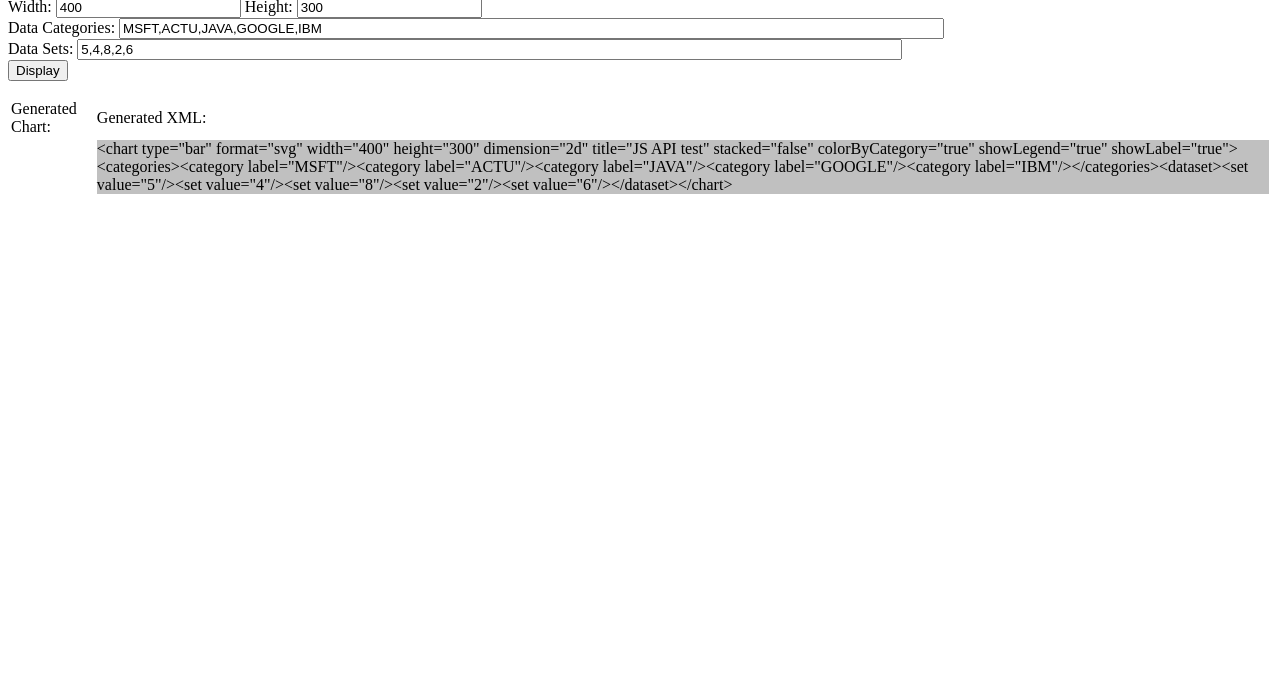
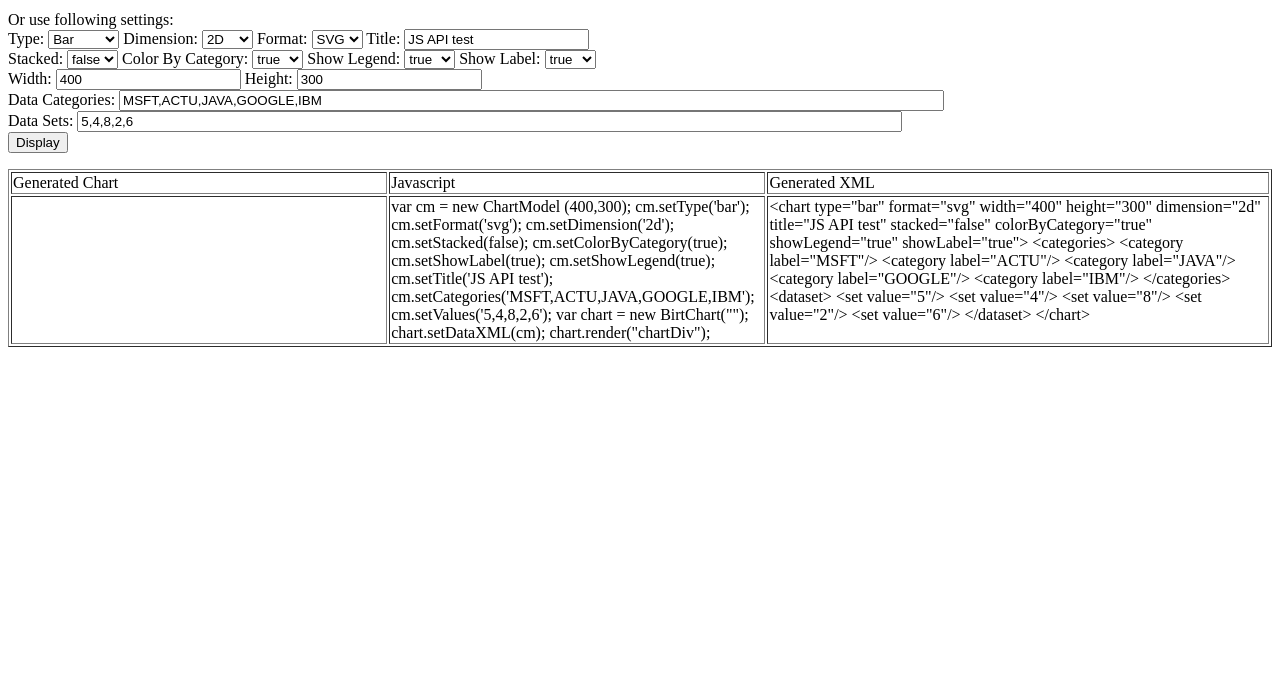
Before and after one commit to Bill57/birt-chart-js-ext, a plain HTML site: page BirtChartJsExt/WebContent/index.html in a window 1280 px wide. Shown: the part 106-800 px from the top of the page. Drawn offline with Linux system fonts and the light colour scheme; no server answers.

Commit message:
Added js content in viewer

```diff
--- a/BirtChartJsExt/WebContent/index.html
+++ b/BirtChartJsExt/WebContent/index.html
@@ -2,35 +2,71 @@
 <html>
 <head>
 <meta http-equiv="Content-Type" content="text/html; charset=ISO-8859-1">
-<title>BIRT Chart JS API Viewer</title>
+<title>BIRT Chart Javascript extension API viewer</title>
 <script type="text/javascript" src="js/chartAjaxAPI.js"></script>
 <script type="text/javascript">
+var jsCode;
 function generateChart()
 {
 	var width = document.getElementById("width").value;
 	var height = document.getElementById("height").value;
+	var cm = new ChartModel( width, height);
+	jsCode = "var cm = new ChartModel ("+width+","+height+");\n";
 
-	var cm = new ChartModel( width, height);
-	cm.setType(document.getElementById("type").value);
-	cm.setFormat(document.getElementById("format").value);
-	cm.setDimension(document.getElementById("dimension").value);
-	cm.setStacked(document.getElementById("stacked").value);
-	cm.setColorByCategory(document.getElementById("colorByCategory").value);
-	cm.setShowLabel(document.getElementById("showLabel").value);
-	cm.setShowLegend(document.getElementById("showLegend").value);
-	cm.setTitle(document.getElementById("title").value);
-	cm.setCategories(document.getElementById("categories").value);
-	cm.setValues(document.getElementById("sets").value);
+	var chartType = document.getElementById("type").value;
+	cm.setType(chartType);
+	jsCode += "cm.setType('"+chartType+"');\n";
+
+	var chartFormat = document.getElementById("format").value;
+	cm.setFormat(chartFormat);
+	jsCode += "cm.setFormat('"+chartFormat+"');\n";
+
+	var chartDimension = document.getElementById("dimension").value;
+	cm.setDimension(chartDimension);
+	jsCode += "cm.setDimension('"+chartDimension+"');\n";
+
+	var bStacked = document.getElementById("stacked").value;
+	cm.setStacked(bStacked);
+	jsCode += "cm.setStacked("+bStacked+");\n";
+
+	var bColorByCategory = document.getElementById("colorByCategory").value;
+	cm.setColorByCategory(bColorByCategory);
+	jsCode += "cm.setColorByCategory("+bColorByCategory+");\n";
+
+	var bShowLabel = document.getElementById("showLabel").value;
+	cm.setShowLabel(bShowLabel);
+	jsCode += "cm.setShowLabel("+bShowLabel+");\n";
+
+	var bShowLegend = document.getElementById("showLegend").value;
+	cm.setShowLegend(bShowLegend);
+	jsCode += "cm.setShowLegend("+bShowLegend+");\n";
+
+	var chartTitle = document.getElementById("title").value;
+	cm.setTitle(chartTitle);
+	jsCode += "cm.setTitle('"+chartTitle+"');\n";
+
+	var categories = document.getElementById("categories").value;
+	cm.setCategories(categories);
+	jsCode += "cm.setCategories('"+categories+"');\n";
+
+	var datasets = document.getElementById("sets").value;
+	cm.setValues(datasets);
+	jsCode += "cm.setValues('"+datasets+"');\n";
 
 	var chart = new BirtChart("");
 	chart.setDataXML(cm);
-	updateXML( cm.getXML());
 	chart.render("chartDiv");
+	jsCode += "\nvar chart = new BirtChart(\"\");\n";
+	jsCode += "chart.setDataXML(cm);\n";
+	jsCode += "chart.render(\"chartDiv\");";
+	updateInnerText("jsContent", jsCode);
+	updateInnerText("xmlContent", cm.getXML().replace(/>/g,">\n"));
+	updateInnerText("xmlHead", "Generated XML");
 }
 
 function readFileViaApplet() {
 	var url = document.form1.dataxmls.value;
-	//url.replace("//","/");
+	url = url.replace(/\/\//g,"/");
 	document.getElementById("url").value=url;
 	document.ReadURL.readFile(document.form1.dataxmls.value);
 	showFileContent();
@@ -39,28 +75,35 @@ function readFileViaApplet() {
 function showFileContent() {
 	if (document.ReadURL.finished==0) {
 		window.setTimeout(showFileContent,200);
-	return;
+		return;
 	}
-	updateXML(document.ReadURL.fileContent);
 
 	var chart = new BirtChart("");
 	chart.setDataURL(document.form1.dataxmls.value);
 	chart.render("chartDiv");
+
+	jsCode = "var chart = new BirtChart(\"\");\n";
+	jsCode += "chart.setDataURL(\"" + document.getElementById("url").value + "\");\n";
+	jsCode += "chart.render(\"chartDiv\");";
+	updateInnerText("jsContent", jsCode);
+	updateInnerText("xmlContent", document.ReadURL.fileContent);
+	updateInnerText("xmlHead", "XML content in file: "+document.getElementById("url").value);
 }
 
-function updateXML(xmlStr)
+function updateInnerText(objId,str)
 {
 	if(document.all){
 		// IE
-		document.getElementById('xml').innerText = xmlStr;
+		document.getElementById(objId).innerText = str;
 	} else{
 		// Firefox
-		document.getElementById('xml').textContent = xmlStr;
+		document.getElementById(objId).textContent = str;
 	}
 }
 </script>
 </head>
 <body onload="generateChart()">
+<h1>BIRT Chart Javascript extension API viewer</h1>
 <applet name=ReadURL code=applets.ReadURL width=1 height=1> </applet>
 <form name=form1>Choose a data XML file: <select name="dataxmls"
 	onChange="if(this.selectedIndex!=0){
@@ -68,6 +111,7 @@ readFileViaApplet()
 }">
 	<option value="choose">Choose a file...
 	<option value="xmls//StackedTubeChart.xml">Stacked Tube Chart
+
 
 	<option value="xmls//SidePyramidChart.xml">Pyramid Chart
 	<option value="xmls//3DBarChart.xml">3D Bar Chart
@@ -118,17 +162,21 @@ Data Sets: <input type="text" id="sets" size="100" value="5,4,8,2,6">
 <br />
 <input type="button" value="Display" onclick="generateChart()">
 <p />
-<table>
+<table border="1">
 	<tr>
-		<td>Generated Chart:</td>
-		<td>Generated XML:</td>
+		<td>Generated Chart</td>
+		<td width="30%">Javascript</td>
+		<td width="40%"><div id="xmlHead">Generated XML</div></td>
 	</tr>
 	<tr>
 		<td valign="top">
 		<div id="chartDiv"></div>
 		</td>
 		<td valign="top">
-		<div id="xml" style="background-color: silver;"></div>
+		<div id="jsContent"></div>
+		</td>
+		<td valign="top">
+		<div id="xmlContent"></div>
 		</td>
 	</tr>
 </table>
```
